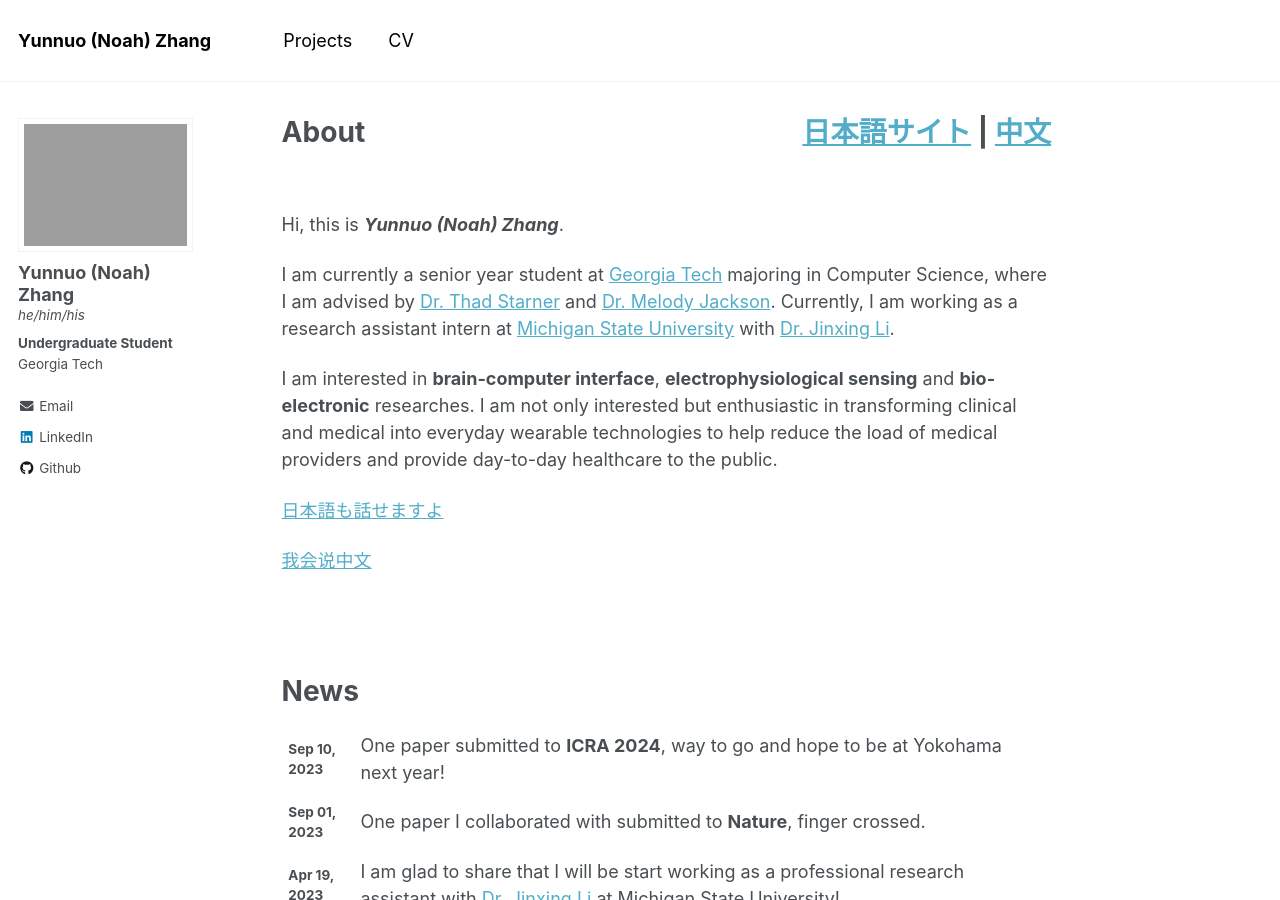
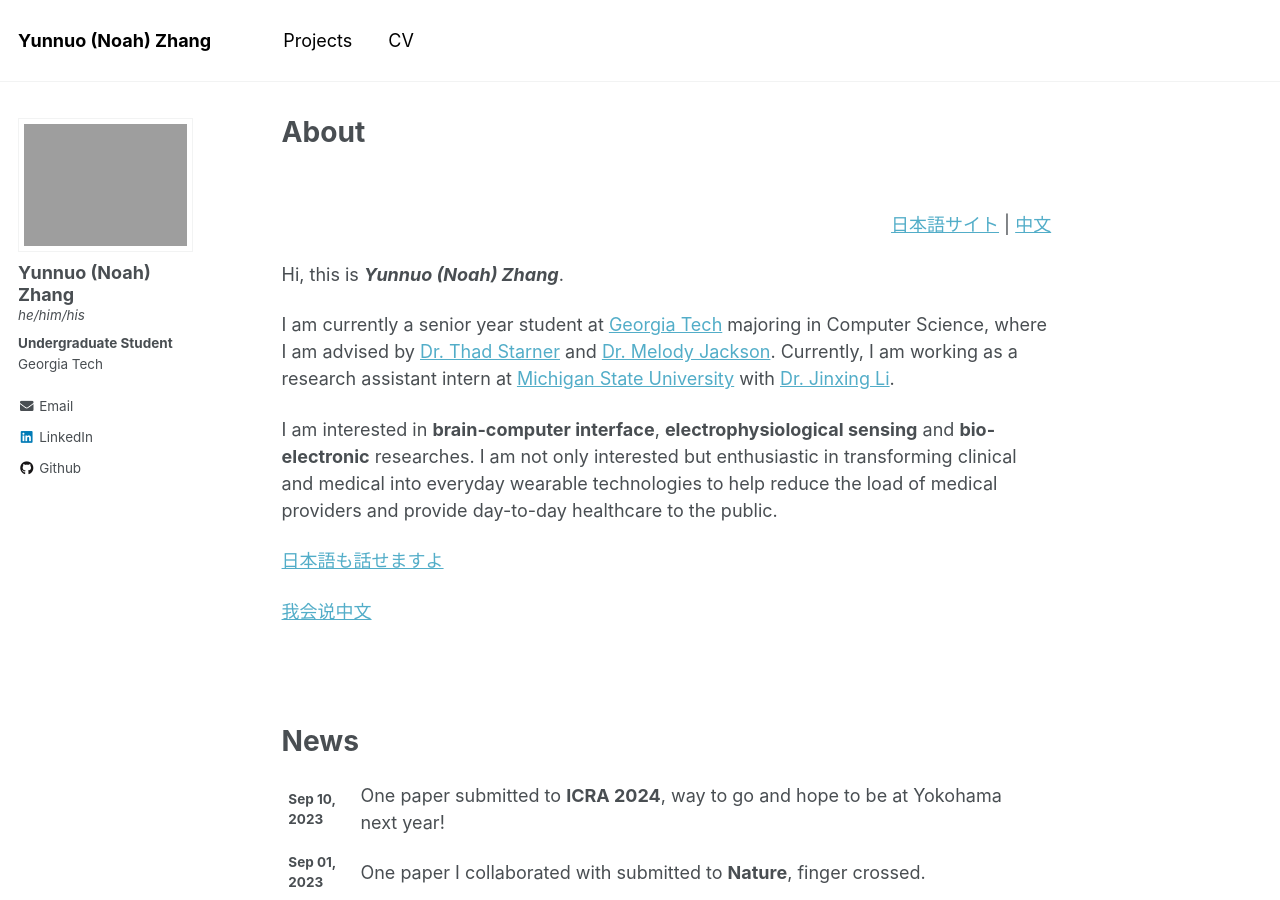
Before and after one commit to NoahZhang1/NoahZhang1.github.io, a Jekyll site: the page built from _pages/about.md, in a window 1280 px wide and 900 px high. Built offline with Jekyll 4.4.1, drawn with Linux system fonts in a browser that asks for light colours.

Commit message:
update layout

```diff
--- a/_pages/about.md
+++ b/_pages/about.md
@@ -1,6 +1,6 @@
 ---
 permalink: /
-title: "About <span class='align-right'>[日本語サイト](about_jp) | [中文](about_cn)"
+title: "About <span class='align-right'>"
 author_profile: true
 news: true
 featured: false
@@ -8,6 +8,11 @@ redirect_from:
   - /about/
   - /about.html
 ---
+&nbsp;
+&nbsp;
+
+<span class='align-right'>[日本語サイト](about_jp) | [中文](about_cn)
+
 &nbsp;
 &nbsp;
 
```
